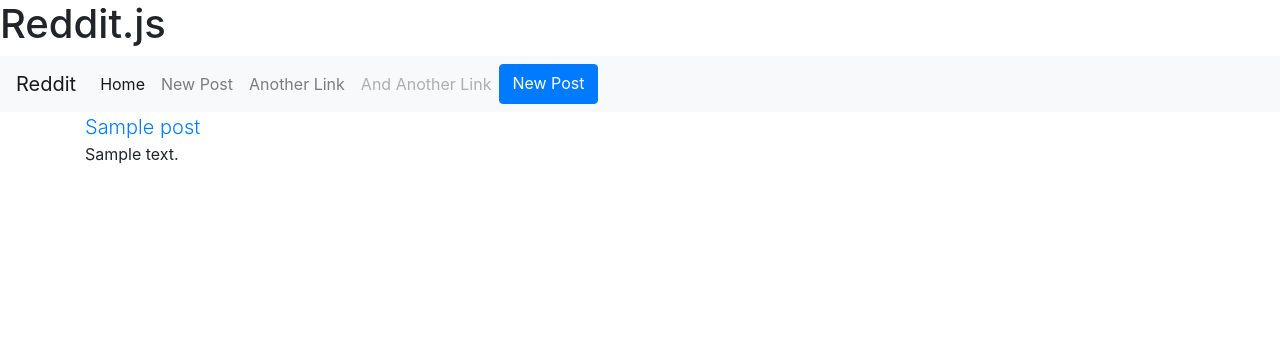
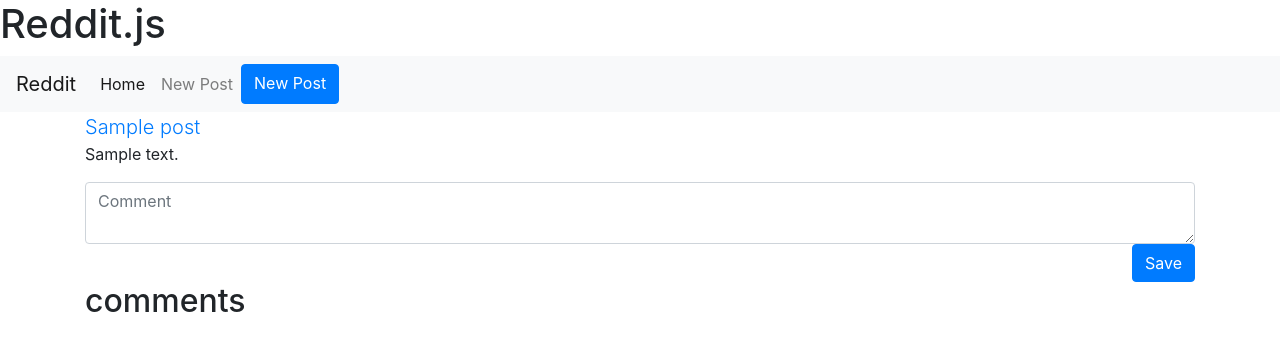
Before and after one commit to caocmai/Node-Reddit-Clone, a Node server app: template views/posts-show.handlebars in a window 1280 px wide. Shown: the top 351 px of the page. Run offline with Node 20, Linux system fonts and the light colour scheme; the template is opened without the code that fills it: values that come from a table or form of the project are taken from there, others are empty; tables that the repository leaves empty hold one stand-in row (values such as "Sample post"); some libraries are stand-ins or nearby versions.

Commit message:
Users can comment

```diff
--- a/models/post.js
+++ b/models/post.js
@@ -5,7 +5,8 @@ const PostSchema = new Schema({
   title: { type: String, required: true },
   url: { type: String, required: true },
   summary: { type: String, required: true },
-  subreddit: { type: String, required: true }
+  subreddit: { type: String, required: false },
+  comments: [{ type: Schema.Types.ObjectId, ref: 'Comment' }]
 
 });
 
--- a/server.js
+++ b/server.js
@@ -2,6 +2,7 @@ const express = require('express')
 const exphbs  = require('express-handlebars');
 const bodyParser = require('body-parser');
 const expressValidator = require('express-validator');
+
 
 const app = express()
 const port = 3000
@@ -16,6 +17,8 @@ app.use(expressValidator());
 // Set db
 require('./data/reddit-db');
 require('./controllers/posts.js')(app);
+require('./controllers/comments.js')(app);
+
 
 // Middleware
 
--- a/views/layouts/main.handlebars
+++ b/views/layouts/main.handlebars
@@ -20,8 +20,8 @@
     <div class="navbar-nav">
       <a class="nav-item nav-link active" href="/">Home <span class="sr-only">(current)</span></a>
       <a class="nav-item nav-link" href="/posts/new">New Post</a>
-      <a class="nav-item nav-link" href="#">Another Link</a>
-      <a class="nav-item nav-link disabled" href="#">And Another Link</a>
+      {{!-- <a class="nav-item nav-link" href="#">Another Link</a>
+      <a class="nav-item nav-link disabled" href="#">And Another Link</a> --}}
       <a href="/posts/new" class="btn btn-primary navbar-btn">New Post</a>
     </div>
   </div>
--- a/views/posts-show.handlebars
+++ b/views/posts-show.handlebars
@@ -4,3 +4,19 @@
     <p>{{post.summary}}</p>
   </div>
 </div>
+
+
+
+<form action="/posts/{{post._id}}/comments" method="post">
+    <textarea class='form-control' name="content" placeholder="Comment"></textarea>
+    <div class="text-right">
+      <button type="submit" class="btn btn-primary">Save</button>
+    </div>
+</form>
+
+<div>
+  <h2>comments</h2>
+{{#each post.comments}}
+  <p>{{this.content}}</p>
+{{/each}}
+</div>
```
Also changed, not shown: controllers/comments.js (added, +31 -0 lines), controllers/posts.js (+9 -11 lines), models/comment.js (added, +8 -0 lines), promise.js (added, +30 -0 lines).
